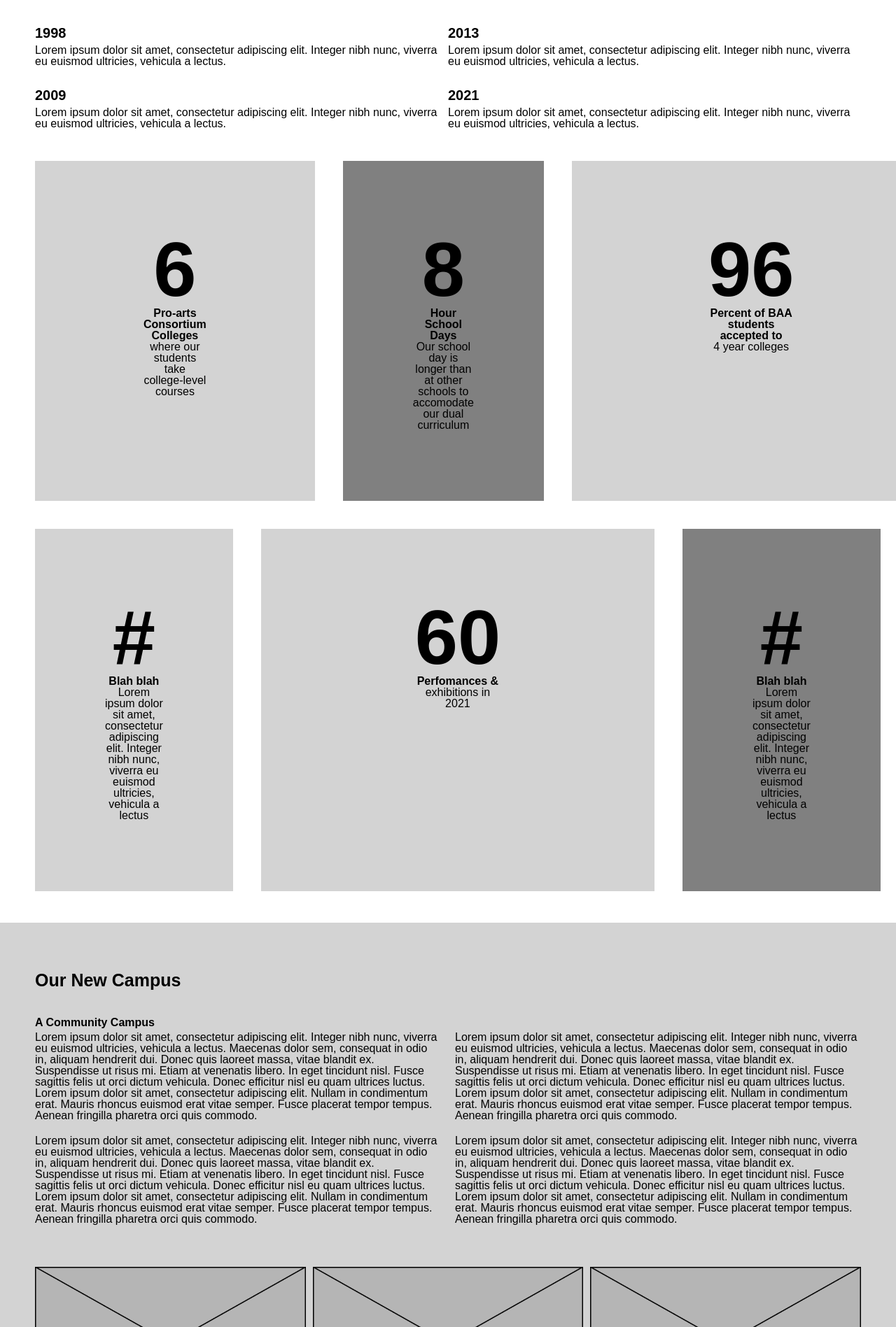
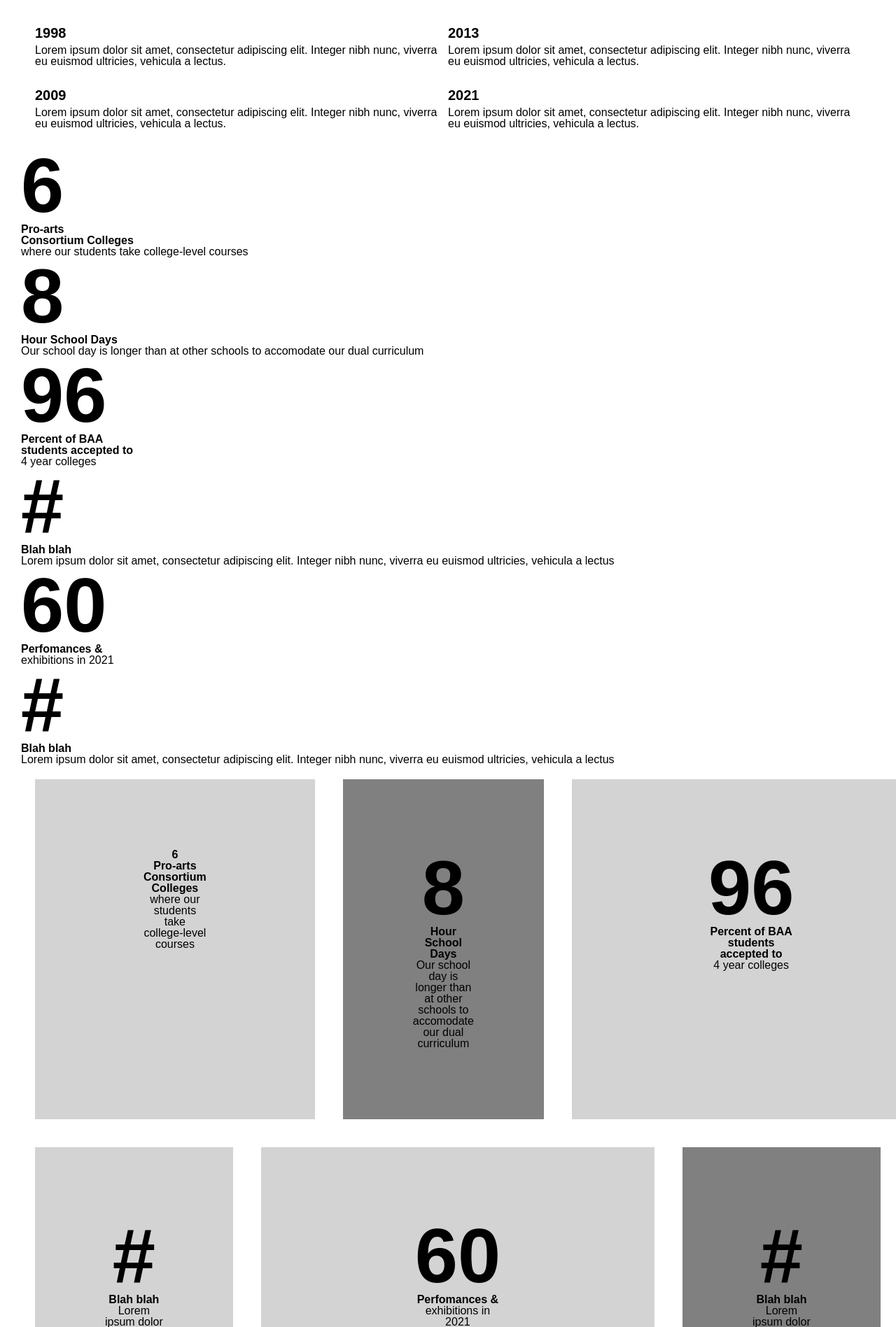
Before and after one commit to Artists-for-Humanity/BAA-prototype, a PHP site: page /about in a window 1280 px wide; the page is wider, and only the part inside the window is pictured. Shown: the part 1379-3276 px from the top of that part at 70% size. Run offline with PHP 8.4, Linux system fonts and the light colour scheme.

Commit message:
More mobile work

```diff
--- a/site/about/index.html
+++ b/site/about/index.html
@@ -14,6 +14,22 @@
   <nav><a href="/">Home</a><a href="/about">About</a></nav>
   <h1>Main</h1>
   <div class="wrapper">
+    <div class="mobile-top-row">
+      <div class="BAA-Title">
+        <h1> BAA</h1>
+      </div>
+      <div class="top-row-dropdown">
+        <label for="visiter options"></label>
+        <select name="options" id="visiter options">
+          <option value="about">About</option>
+          <option value="acedemics">Acedemics</option>
+          <option value="admissions">Admissions</option>
+          <option value="community">Community</option>
+          <option value="events&exhibitions">Events & Exhibitions</option>
+          <option value="foundation">Foundation</option>
+        </select>
+      </div>
+    </div>
     <div class="visiter-support">
       <div class="nav-1">
         <div class="language-box">
@@ -167,9 +183,59 @@
     </div>
     <div class="information">
       <div class="info-box-wrapper">
+        <div class="info-box-mobile">
+          <div class="mobile-box-info-1">
+            <div class="info-box-h1">
+              <h1>6</h1>
+            </div>
+            <h2> Pro-arts</h2>
+            <h3> Consortium Colleges</h3>
+            <p>where our students take college-level courses</p>
+          </div>
+          <div class="mobile-box-info-2">
+            <div class="info-box-h1">
+              <h1>8</h1>
+            </div>
+            <h2>Hour School Days</h2>
+            <p>Our school day is longer than at other schools to accomodate our dual curriculum</p>
+          </div>
+          <div class="mobile-box-info-3">
+            <div class="info-box-h1">
+              <h1>96</h1>
+            </div>
+            <h2>Percent of BAA</h2>
+            <h3>students accepted to</h3>
+            <p>4 year colleges</p>
+          </div>
+          <div class="mobile-box-info-4">
+            <div class="info-box-h1">
+              <h1>#</h1>
+            </div>
+            <h2>Blah blah</h2>
+            <p>Lorem ipsum dolor sit amet, consectetur adipiscing elit. Integer nibh nunc, viverra eu euismod
+              ultricies,
+              vehicula a lectus</p>
+          </div>
+          <div class="mobile-box-info-5">
+            <div class="info-box-h1">
+              <h1>60</h1>
+            </div>
+            <h2>Perfomances &</h2>
+            <p>exhibitions in 2021</p>
+          </div>
+          <div class="mobile-box-info-6">
+            <div class="info-box-h1">
+              <h1>#</h1>
+            </div>
+            <h2>Blah blah</h2>
+            <p>Lorem ipsum dolor sit amet, consectetur adipiscing elit. Integer nibh nunc, viverra eu euismod
+              ultricies,
+              vehicula a lectus</p>
+          </div>
+        </div>
         <div class="info-box-row-1">
           <div class="box-1">
-            <div class="info-box-h1">
+            <div class="info-box-h6">
               <h1>6</h1>
             </div>
             <h2> Pro-arts</h2>
```
Also changed, not shown: site/about/styles.css (+72 -1 lines).
